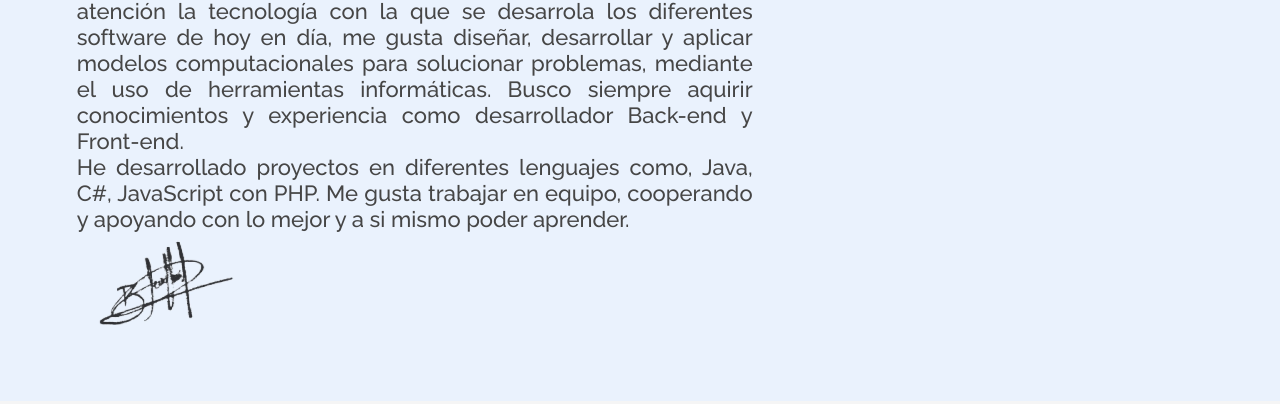
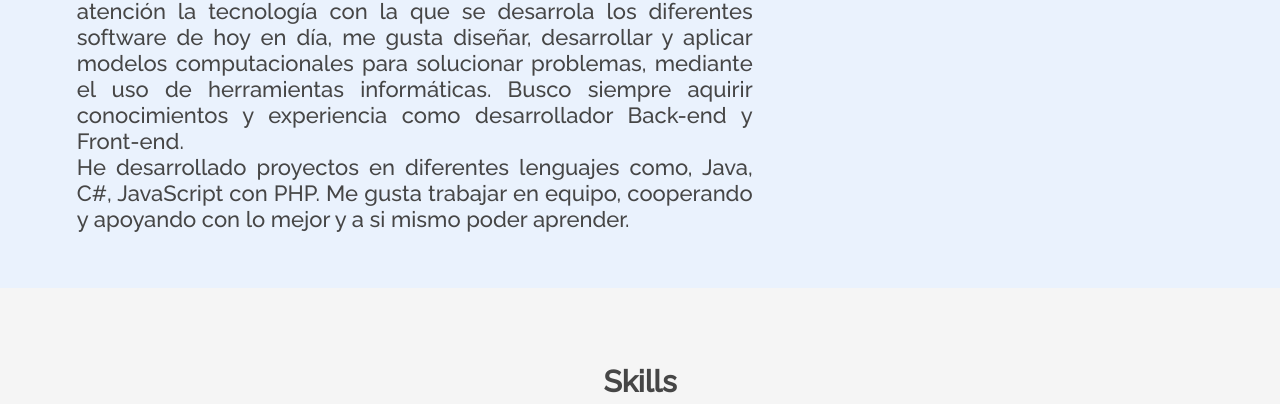
Before and after one commit to Briant2001/PortafolioPro, a plain HTML site: page index.html in a window 1280 px wide. Shown: the part 630-1034 px from the top of the page. Drawn offline with Linux system fonts and the light colour scheme.

Commit message:
Quite mi firma

```diff
--- a/index.html
+++ b/index.html
@@ -51,8 +51,8 @@
                 <li class="header__enlace"><a class="header__link activo" href="#">briant.macias2001@gmail.com</a></li>
             </ul>
         </nav>
+    </header>
 
-    </header>
     <section class="title container">
         <img class="title__profile" src="./assets/img/img--perfil/Untitled (3).png" alt="">
         <div class="title__contenido">
@@ -89,7 +89,6 @@
                 con PHP.
                 Me gusta trabajar en equipo, cooperando y apoyando con lo mejor y a si mismo poder aprender.
             </p>
-            <img src="./assets/img/my-firma.png" alt="mi firma">
         </div>
     </section>
 
```
